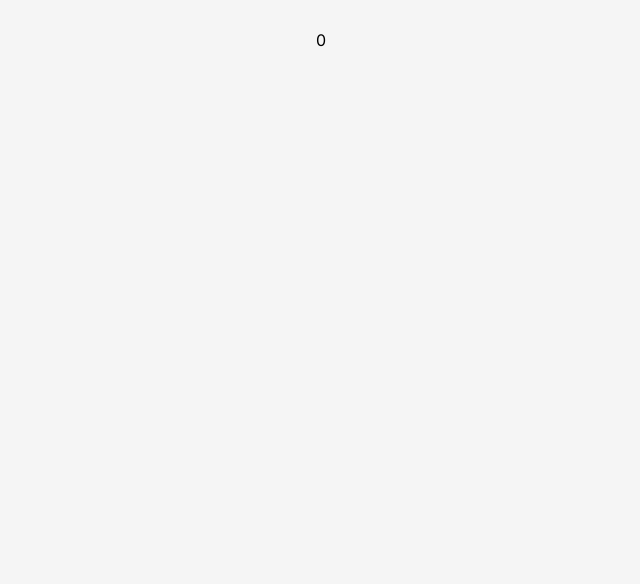
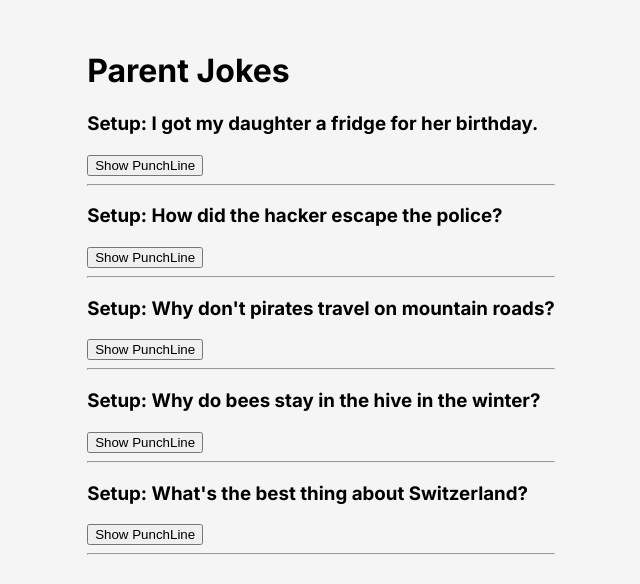
Before and after one commit to Arafat-alim/react-from-scratch, a React (Create React App) app in the folder react-official-fundamentals/: page / in a window 1280 px wide. Shown: the top 584 px of the page, without its empty margins (319-959 px from the left). Built offline with nearby package versions, Linux system fonts and the light colour scheme.

Commit message:
Conditional rendering 3.

```diff
--- a/react-official-fundamentals/src/App.js
+++ b/react-official-fundamentals/src/App.js
@@ -1,5 +1,4 @@
 import React from "react";
-import MessageArr from "./components/MessageArr";
 
 import ParentJokes from "./components/ParentJokes";
 
@@ -19,7 +18,7 @@ function App() {
       {/* <button onClick={addCount}>+</button>
       <Count count={count} />
       <button onClick={subCount}>-</button> */}
-      <MessageArr />
+      <ParentJokes />
     </div>
   );
 }
--- a/react-official-fundamentals/src/components/Jokes.jsx
+++ b/react-official-fundamentals/src/components/Jokes.jsx
@@ -12,7 +12,9 @@ export default function Jokes(props) {
       {props.setup && <h3>Setup: {props.setup}</h3>}
       {/* <p>{props.punchLine}</p> */}
       {ishown && <p>{props.punchLine}</p>}
-      <button onClick={toggle}>Show PunchLine</button>
+      <button onClick={toggle}>
+        {ishown ? "Hide PunchLine" : "Show PunchLine"}
+      </button>
       <hr />
     </div>
   );
```
